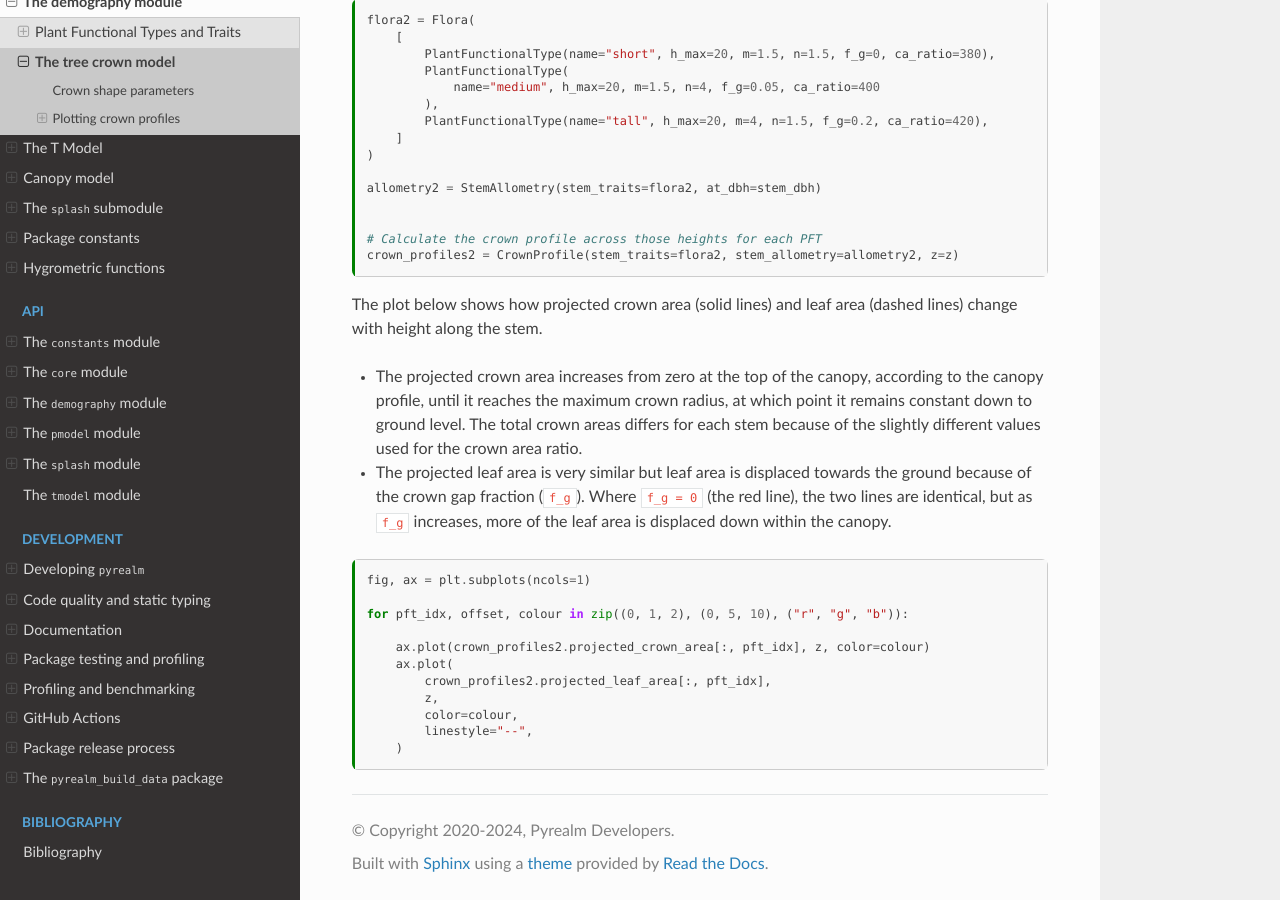
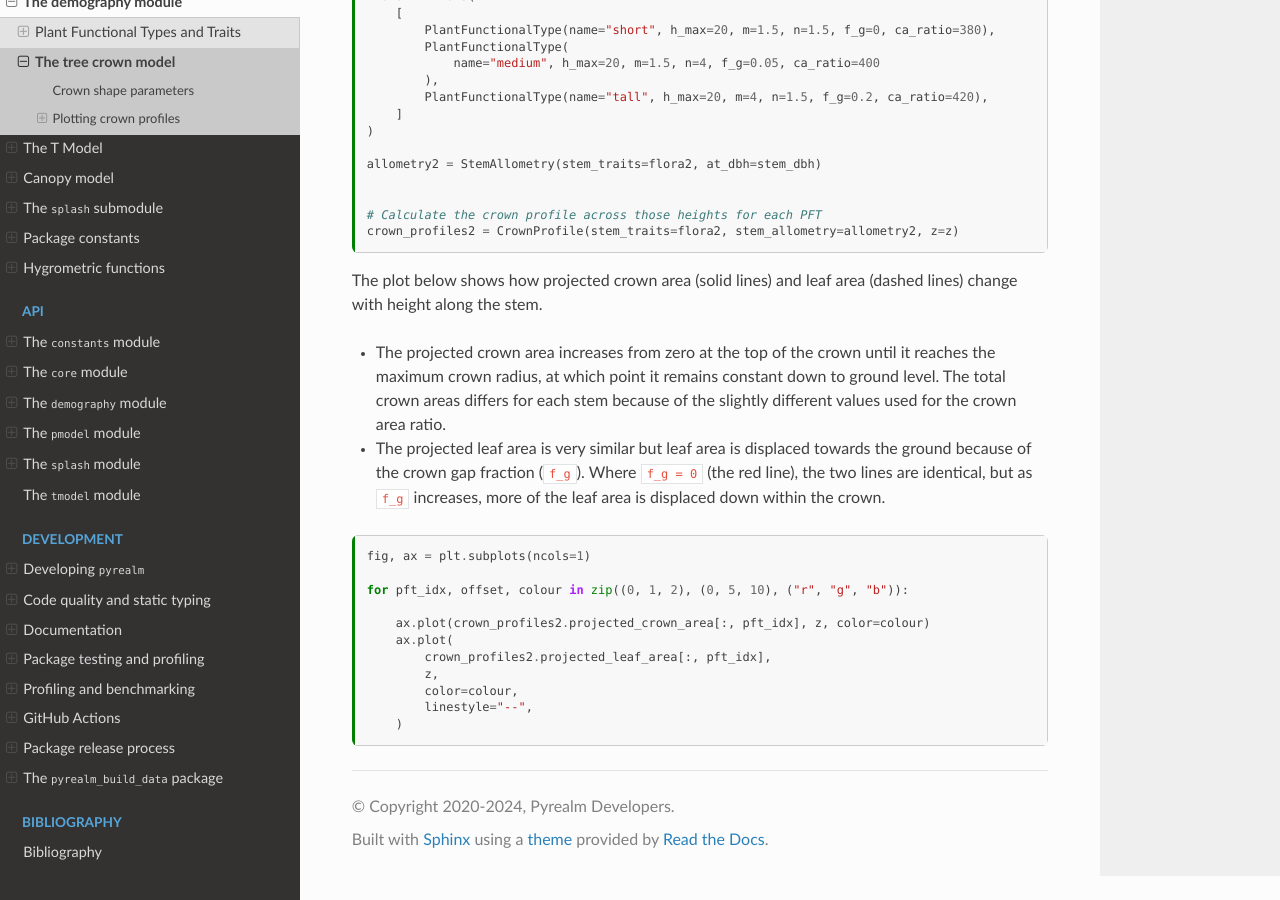
Before and after one commit to ImperialCollegeLondon/pyrealm, a Sphinx documentation site: the page built from docs/source/users/demography/crown.md, in a window 1280 px wide and 900 px high, scrolled down 4274 px. Built offline with Sphinx 7.4.7 and the Read the Docs theme 2.0.0, drawn with Linux system fonts in a browser that asks for light colours; the version number is read from the project's files by our own code; some of the changed text lies outside the part shown.

Commit message:
Typos and broken link

````diff
--- a/docs/source/users/demography/crown.md
+++ b/docs/source/users/demography/crown.md
@@ -136,10 +136,10 @@
 pd.DataFrame({k: getattr(allometry, k) for k in allometry.allometry_attrs})
 ```
 
-We can now use the {meth}`~pyrealm.demography.flora.Flora.get_canopy_profile` method to
-calculate the canopy profile for each stem for a set of vertical heights. The heights
+We can now use the {class}`~pyrealm.demography.crown.CrownProfile` class to
+calculate the crown profile for each stem for a set of vertical heights. The heights
 need to be defined as a column array, that is with a shape `(N, 1)`, in order to show
-that we want the canopy variables to be calculated at each height for each PFT.
+that we want the crown variables to be calculated at each height for each PFT.
 
 ```{code-cell}
 # Create a set of vertical heights as a column array.
@@ -253,15 +253,15 @@
 The plot below shows how projected crown area (solid lines) and leaf area (dashed lines)
 change with height along the stem.
 
-* The projected crown area increases from zero at the top of the canopy, according to
-  the canopy profile, until it reaches the maximum crown radius, at which point it
-  remains constant down to ground level. The total crown areas differs for each stem
-  because of the slightly different values used for the crown area ratio.
+* The projected crown area increases from zero at the top of the crown until it reaches
+  the maximum crown radius, at which point it remains constant down to ground level. The
+  total crown areas differs for each stem because of the slightly different values used
+  for the crown area ratio.
 
 * The projected leaf area is very similar but leaf area is displaced towards the ground
   because of the crown gap fraction (`f_g`). Where `f_g = 0` (the red line), the two
   lines are identical, but as `f_g` increases, more of the leaf area is displaced down
-  within the canopy.
+  within the crown.
 
 ```{code-cell}
 fig, ax = plt.subplots(ncols=1)
````
